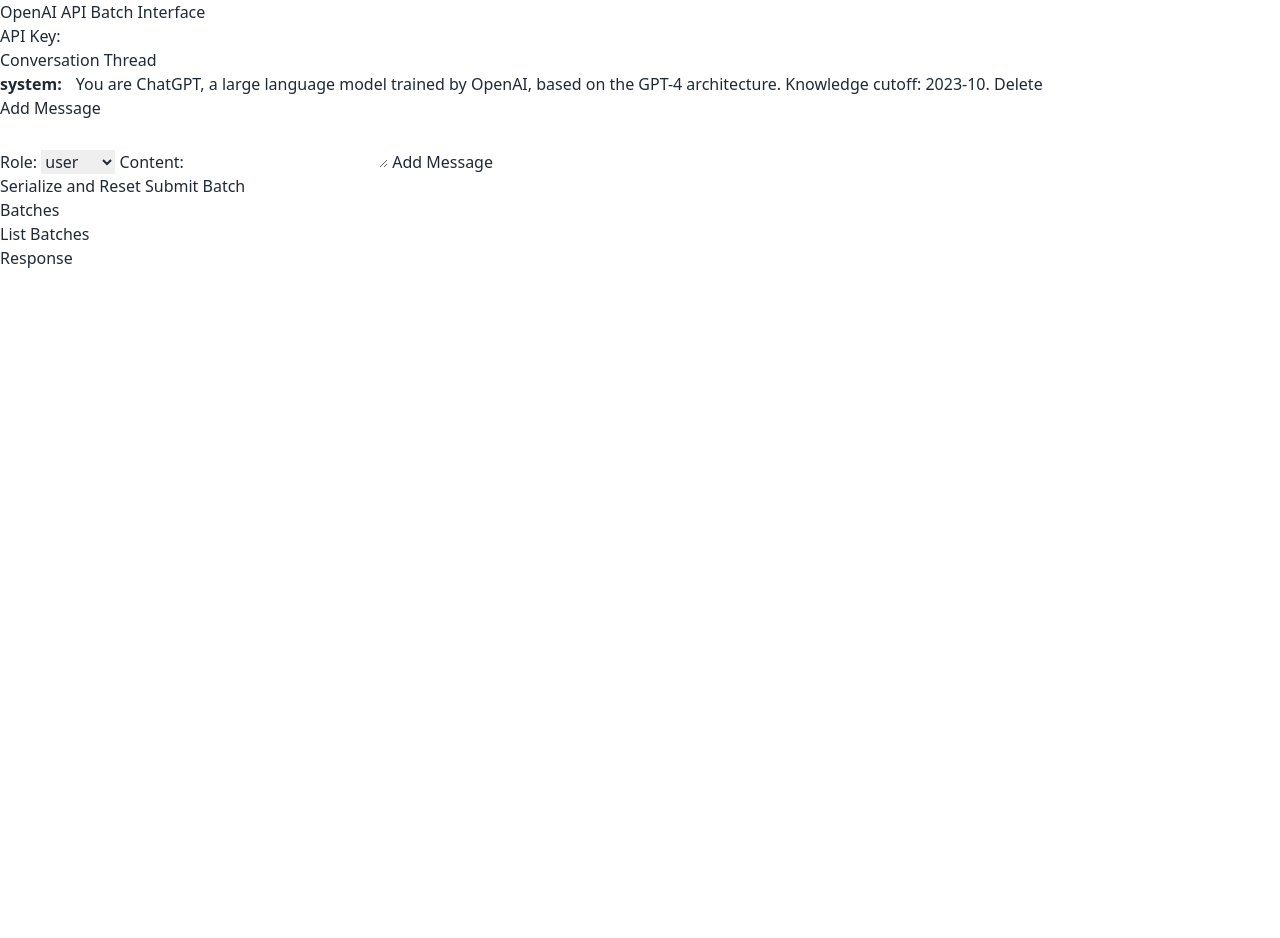
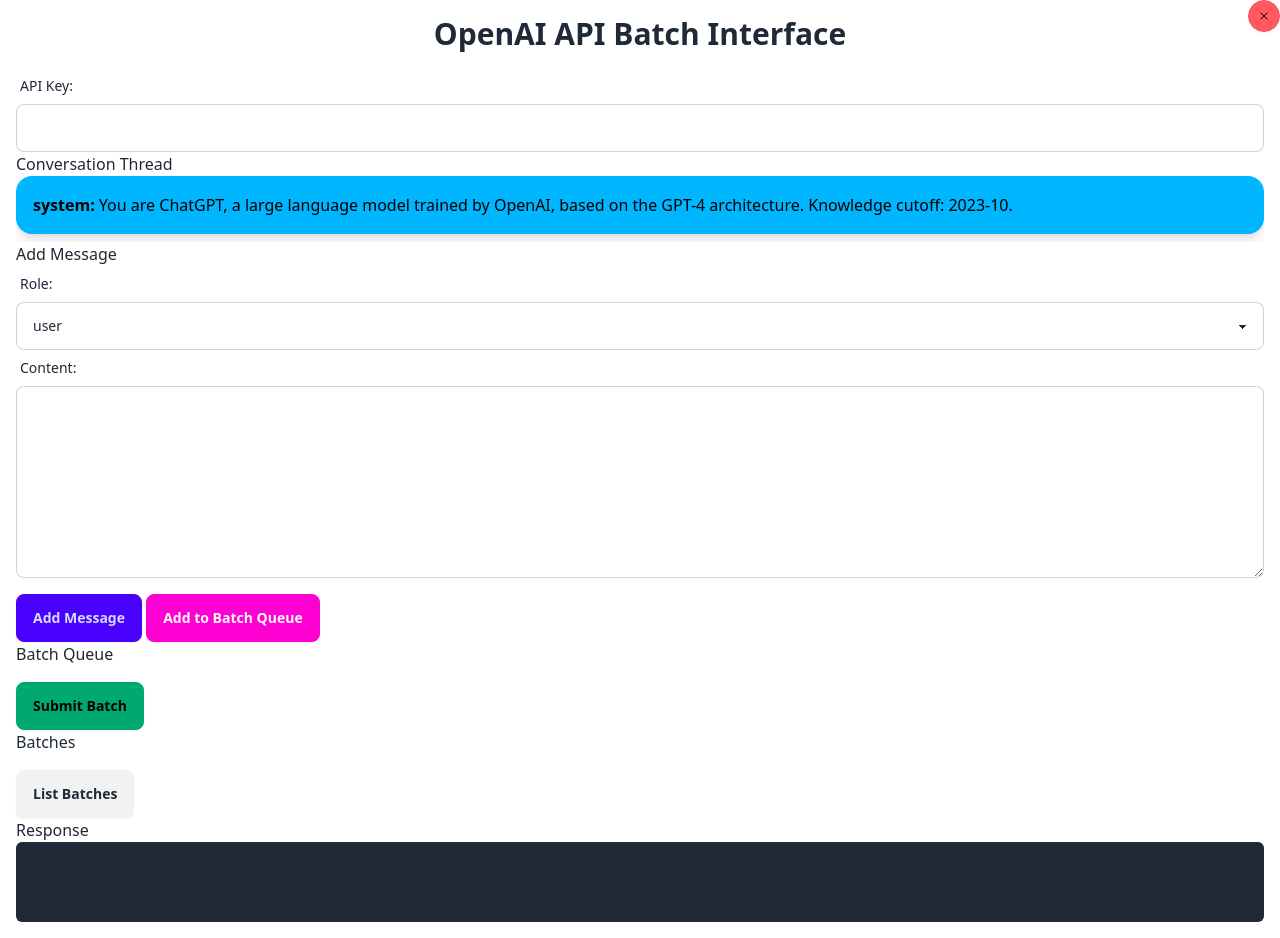
Before and after one commit to Randomblock1/openai-batch-ui, a SvelteKit app: page / in a window 1280 px wide. Before the commit the page ends 800 px from the top, so only its background shows below. Built offline with nearby package versions, Linux system fonts and the light colour scheme.

Commit message:
Styling, queues

```diff
--- a/src/routes/+page.svelte
+++ b/src/routes/+page.svelte
@@ -87,6 +87,7 @@
 				'You are ChatGPT, a large language model trained by OpenAI, based on the GPT-4 architecture. Knowledge cutoff: 2023-10.'
 		}
 	]);
+	const requests = writable<Payload[]>([]);
 	const batches = writable<Batch[]>([]);
 
 	// Load API Key from localStorage on mount
@@ -321,6 +322,7 @@
 			}
 
 			const data = await response.json();
+			// Force UI update by setting the store again
 			batches.set(data.data);
 		} catch (error) {
 			console.error('Error listing batches:', error);
@@ -328,11 +330,21 @@
 		}
 	}
 
-	// Load batches from IndexedDB
+	// Load batches & requests from IndexedDB
 	async function loadBatches() {
 		const storedBatches = await db.batches.toArray();
 		batches.set(storedBatches);
+
+		const storedRequests = await db.requests.toArray();
+		requests.set(storedRequests);
 	}
+
+	const deleteRequestFromQueue = async (index: number) => {
+		const reqs = get(requests);
+		const reqToDelete = reqs[index];
+		await db.requests.delete(reqToDelete.custom_id);
+		requests.update((rs) => rs.filter((_, i) => i !== index));
+	};
 
 	// Update batch status every 15 minutes
 	setInterval(
@@ -356,71 +368,131 @@
 	);
 </script>
 
-<main>
-	<h1>OpenAI API Batch Interface</h1>
+<main class="container mx-auto p-4">
+	<h1 class="text-3xl font-bold text-center mb-4">OpenAI API Batch Interface</h1>
 
-	<div>
-		<label for="apiKey">API Key:</label>
-		<input type="text" id="apiKey" bind:value={$apiKey} on:input={handleApiKeyChange} />
+	<div class="form-control w-full">
+		<label for="apiKey" class="label">
+			<span class="label-text">API Key:</span>
+		</label>
+		<input
+			type="text"
+			id="apiKey"
+			bind:value={$apiKey}
+			on:input={handleApiKeyChange}
+			class="input input-bordered w-full"
+		/>
 	</div>
 
 	<h2>Conversation Thread</h2>
-	<div>
+	<div class="overflow-y-auto max-h-64">
 		{#each $messages as message, index}
-			<div>
-				<span class="role">{message.role}:</span>
-				<span class="content">{message.content}</span>
-				<button on:click={() => deleteMessage(index)}>Delete</button>
+			<div class="alert alert-info shadow-lg mb-2">
+				<div>
+					<span class="role font-bold">{message.role}:</span>
+					<span class="content">{message.content}</span>
+					<button
+						on:click={() => deleteMessage(index)}
+						class="btn btn-sm btn-circle btn-error absolute top-0 right-0"
+					>
+						<svg
+							xmlns="http://www.w3.org/2000/svg"
+							class="h-3 w-3"
+							fill="none"
+							viewBox="0 0 24 24"
+							stroke="currentColor"
+							><path
+								stroke-linecap="round"
+								stroke-linejoin="round"
+								stroke-width="2"
+								d="M6 18L18 6M6 6l12 12"
+							/></svg
+						>
+					</button>
+				</div>
 			</div>
 		{/each}
 	</div>
 
 	<h2>Add Message</h2>
-	<div>
-		<label for="role">Role:</label>
-		<select id="role" bind:value={role}>
+	<div class="form-control">
+		<label for="role" class="label">
+			<span class="label-text">Role:</span>
+		</label>
+		<select id="role" bind:value={role} class="select select-bordered">
 			<option value="user">user</option>
 			<option value="system">system</option>
 		</select>
-		<label for="content">Content:</label>
-		<textarea id="content" bind:value={$userMessage} />
-		<button on:click={() => addMessage(role, $userMessage)}>Add Message</button>
 	</div>
 
-	<button on:click={serializeRequest}>Serialize and Reset</button>
-	<button on:click={submitBatch}>Submit Batch</button>
+	<div class="form-control">
+		<label for="content" class="label">
+			<span class="label-text">Content:</span>
+		</label>
+		<textarea id="content" bind:value={$userMessage} class="textarea textarea-bordered h-48" />
+	</div>
+	<button on:click={() => addMessage(role, $userMessage)} class="btn btn-primary"
+		>Add Message</button
+	>
+
+	<button on:click={serializeRequest} class="btn btn-secondary mt-4">Add to Batch Queue</button>
+
+	<h2>Batch Queue</h2>
+	<div class="overflow-y-auto max-h-64">
+		{#each $requests as request, index (request.custom_id)}
+			<div class="alert alert-warning shadow-lg mb-2">
+				<div>
+					<span>{request.custom_id}</span>
+					<button
+						on:click={() => deleteRequestFromQueue(index)}
+						class="btn btn-sm btn-circle btn-error absolute top-0 right-0"
+					>
+						<svg
+							xmlns="http://www.w3.org/2000/svg"
+							class="h-3 w-3"
+							fill="none"
+							viewBox="0 0 24 24"
+							stroke="currentColor"
+							><path
+								stroke-linecap="round"
+								stroke-linejoin="round"
+								stroke-width="2"
+								d="M6 18L18 6M6 6l12 12"
+							/></svg
+						>
+					</button>
+				</div>
+			</div>
+		{/each}
+	</div>
+
+	<button on:click={submitBatch} class="btn btn-success mt-4">Submit Batch</button>
 
 	<h2>Batches</h2>
 	<ul>
 		{#each $batches as batch}
-			<li>
+			<li class="mb-2">
 				{batch.id} - {batch.status} - {new Date(batch.created_at * 1000).toLocaleString()}
 				{#if batch.status === 'completed'}
-					<button on:click={() => getBatchResults(batch.id)}>Get Results</button>
+					<button on:click={() => getBatchResults(batch.id)} class="btn btn-sm btn-outline"
+						>Get Results</button
+					>
 				{/if}
-				<button on:click={() => cancelBatchJob(batch.id)}>Cancel</button>
+				<button on:click={() => cancelBatchJob(batch.id)} class="btn btn-sm btn-error"
+					>Cancel</button
+				>
 			</li>
 		{/each}
 	</ul>
 
-	<button on:click={listBatches}>List Batches</button>
+	<button on:click={listBatches} class="btn mt-4">List Batches</button>
 
 	<h2>Response</h2>
-	<pre>
+	<pre class="overflow-y-auto max-h-64 p-4 bg-gray-800 text-white rounded-md">
       {#each Object.entries(localStorage) as [key, value]}
 			{#if key.startsWith('request-')}
-				{key}: {value}
+				<div class="mb-2">{key}: {value}</div>
 			{/if}
 		{/each}
     </pre>
 </main>
-
-<style>
-	.role {
-		font-weight: bold;
-	}
-
-	.content {
-		margin-left: 10px;
-	}
-</style>
```
